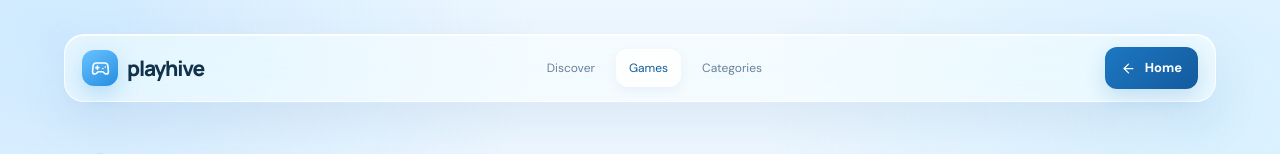
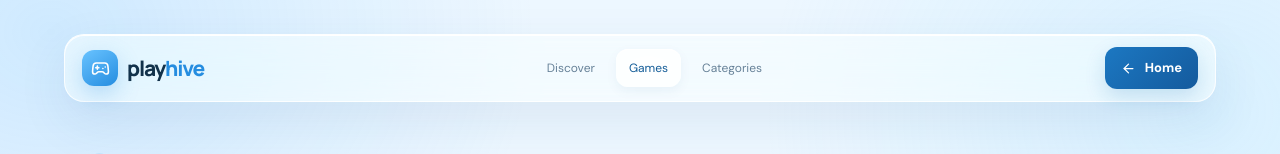
Before and after one commit to deathstrider114/PlayHive, a Next.js app: page /games in a window 1280 px wide. Shown: the top 154 px of the page. Built offline with nearby package versions, Linux system fonts and the light colour scheme; no server answers.

Commit message:
Unify PlayHive navigation branding

```diff
--- a/src/app/games/page.tsx
+++ b/src/app/games/page.tsx
@@ -6,7 +6,7 @@ import { games } from "@/lib/games";
 export default function Games() {
   return <main className="shell inner-shell">
     <header className="topbar glass">
-      <Link className="brand" href="/"><span className="brand-mark"><Gamepad2 size={19}/></span><span>playhive</span></Link>
+      <Link className="brand" href="/"><span className="brand-mark"><Gamepad2 size={19}/></span><span>play<span>hive</span></span></Link>
       <nav><Link href="/">Discover</Link><Link className="active" href="/games">Games</Link><Link href="/categories">Categories</Link></nav>
       <Link className="button dark" href="/"><ArrowLeft size={15}/> Home</Link>
     </header>
```
